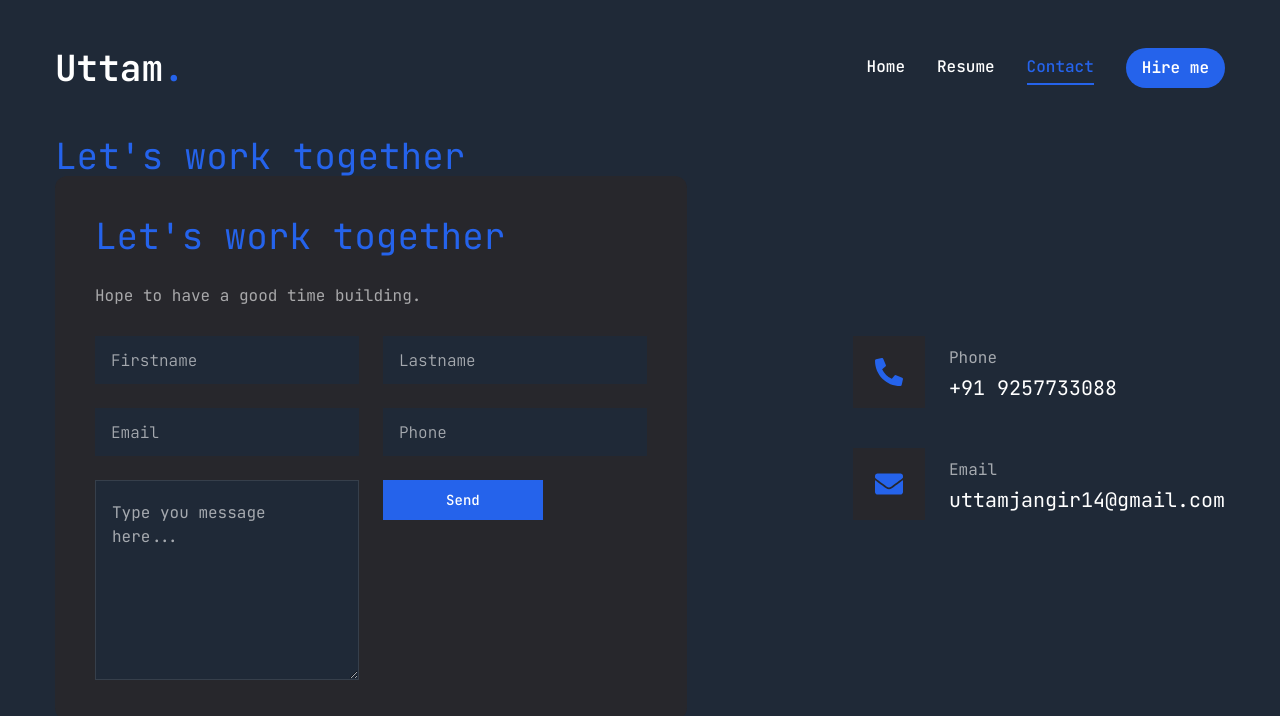
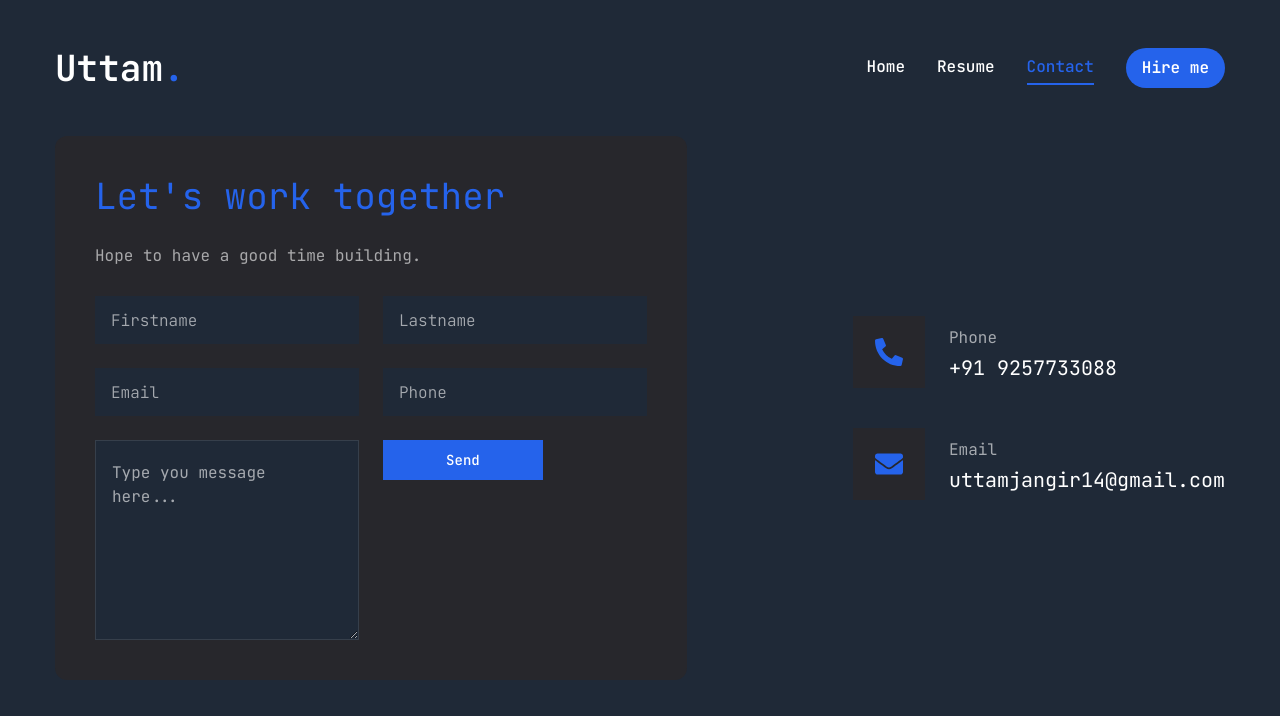
Before and after one commit to Noname1122Q/my-portfolio, a Next.js app: page /contact in a window 1280 px wide. Shown: the top 716 px of the page. Built offline with nearby package versions, Linux system fonts and the light colour scheme.

Commit message:
Update page.tsx

```diff
--- a/app/contact/page.tsx
+++ b/app/contact/page.tsx
@@ -67,7 +67,6 @@ const Contact = () => {
       <div className="container mx-auto">
         <div className="flex flex-col xl:flex-row gap-[30px]">
           <div className="xl:w-[54%] order-2 xl:order-none">
-              <h3 className="text-4xl text-blue-600">Let's work together</h3>
             <form onSubmit={sendEmail} className="flex flex-col gap-6 p-10 bg-[#27272c] rounded-xl">
               <h3 className="text-4xl text-blue-600">Let&#39;s work together</h3>
               <p className="text-white/60">
```
